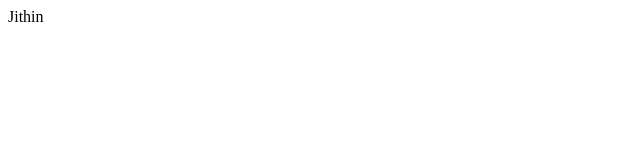
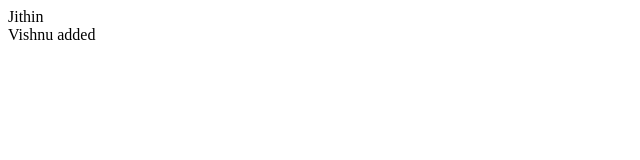
Before and after one commit to Jithinkg/git_study, a plain HTML site: page index.html in a window 1280 px wide. Shown: the full height of the page, 0-640 px from the left. Drawn offline with Linux system fonts and the light colour scheme.

Commit message:
2 vishnu added

```diff
--- a/index.html
+++ b/index.html
@@ -8,5 +8,6 @@
 </head>
 <body>
     <div class="name">Jithin</div>
+    <div>Vishnu added</div>
 </body>
 </html>
```
